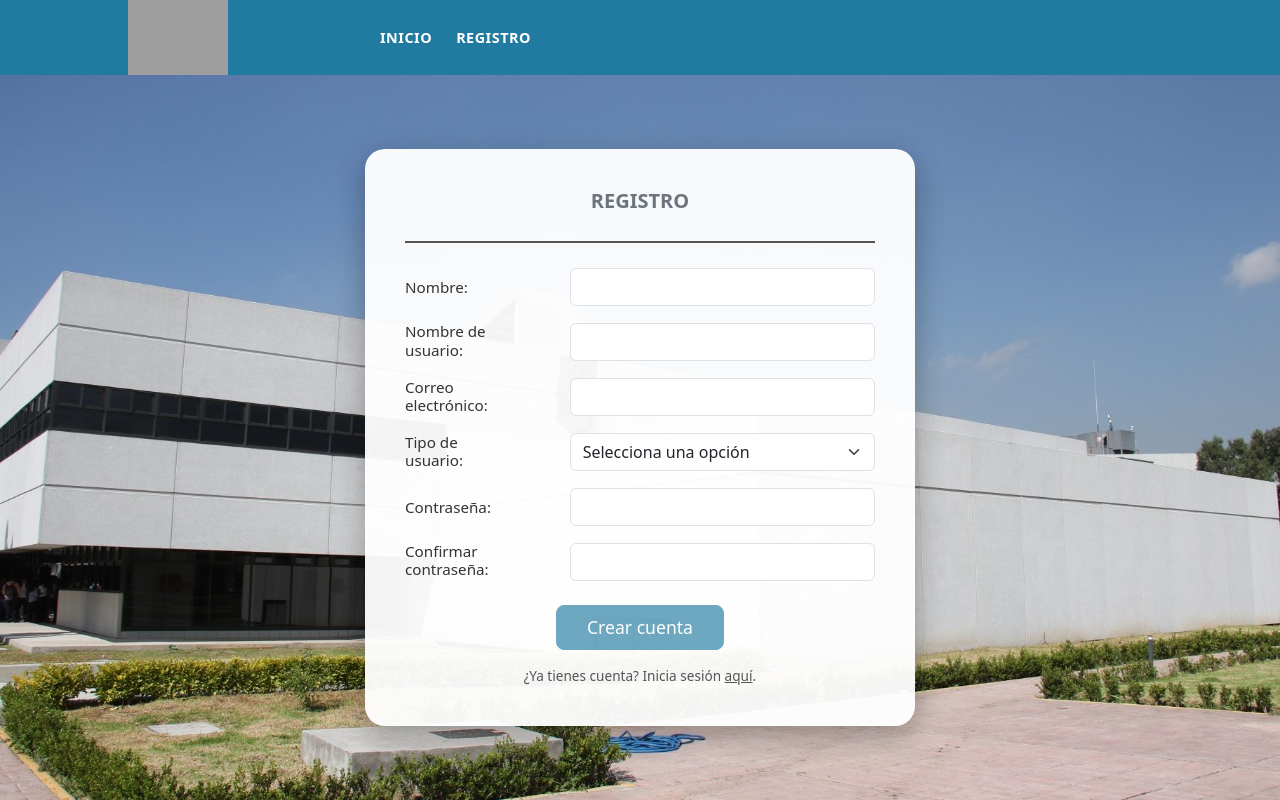
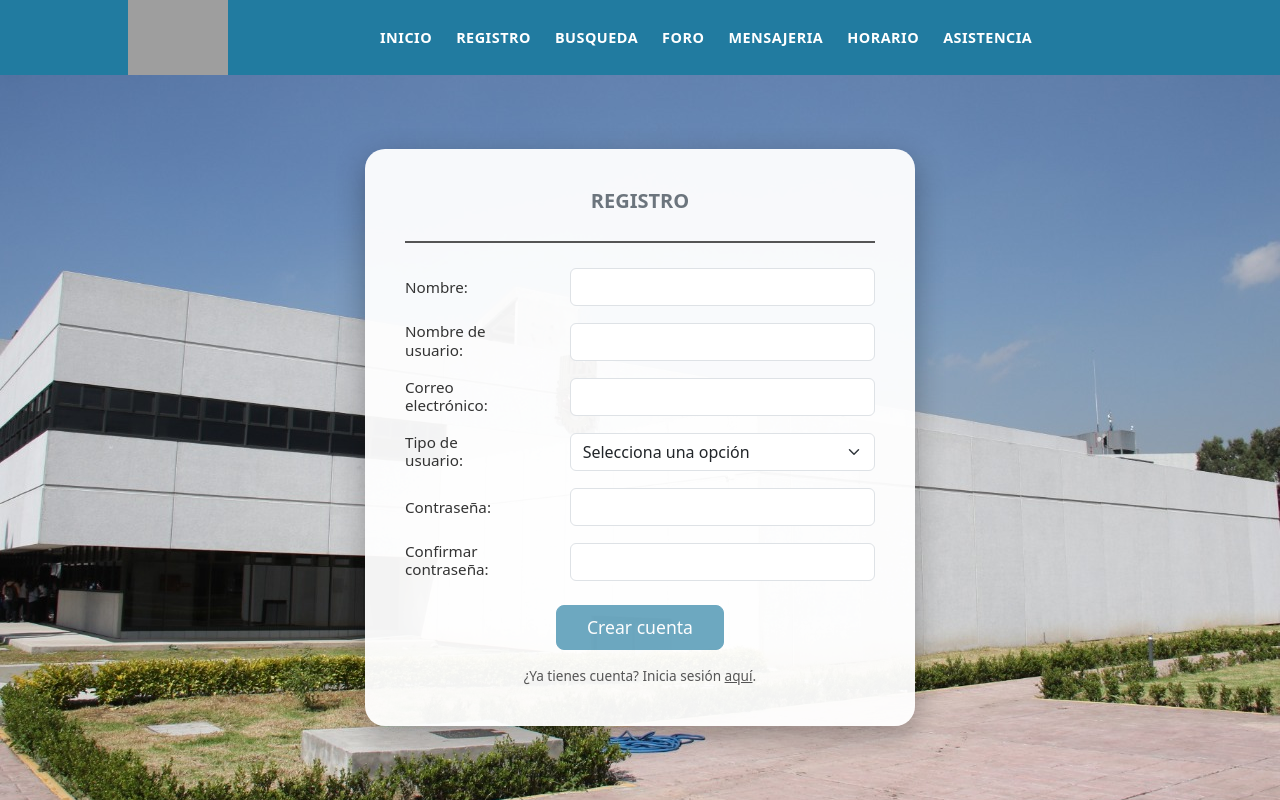
Before and after one commit to vgcrtz/escometa, an Angular app: page /registro in a window 1280 px wide. Built offline with nearby package versions, Linux system fonts and the light colour scheme; grey boxes are pictures that could not be loaded.

Commit message:
Idk, Creo que es los labels con href puestos.

```diff
--- a/src/app/barra-superior-escom/barra-superior-escom.html
+++ b/src/app/barra-superior-escom/barra-superior-escom.html
@@ -6,8 +6,13 @@
     </div>
 
     <nav class="nav-links d-flex ms-4">
-      <a href="#" class="nav-link text-white fw-bold me-4">INICIO</a>
-      <a href="#" class="nav-link text-white fw-bold">REGISTRO</a>
+      <a href="/login" class="nav-link text-white fw-bold me-4">INICIO</a>
+      <a href="/registro" class="nav-link text-white fw-bold me-4">REGISTRO</a>
+      <a href="/busqueda" class="nav-link text-white fw-bold me-4">BUSQUEDA</a>
+      <a href="/foro" class="nav-link text-white fw-bold me-4">FORO</a>
+      <a href="/mensajeria" class="nav-link text-white fw-bold me-4">MENSAJERIA</a>
+      <a href="/horario" class="nav-link text-white fw-bold me-4">HORARIO</a>
+      <a href="/asistencia" class="nav-link text-white fw-bold me-4">ASISTENCIA</a>
     </nav>
 
   </div>
--- a/src/app/login/login.html
+++ b/src/app/login/login.html
@@ -1,4 +1,3 @@
-
 <div class="bg-image" style="background-image: url('Background_IMG.jpg');">
   <!--Div global-->
   <div class="login-card">
@@ -42,7 +41,7 @@
             Ingresar
           </button>
           <p style="font-size: 13px;">
-            ¿No tienes cuenta? <a  href="">Regístrate</a>
+            ¿No tienes cuenta? <a  href="/registro">Regístrate</a>
           </p>
 
         </div>
@@ -59,7 +58,6 @@
       <div class="text-center">
         <p class="text-der">Los invitados pueden consultar información y procesos,
           además de visualizar anuncios globales pero no tienen acceso a chats privados o grupos.</p>
-
         <button class="btn-custom">
           Entrar
         </button>
--- a/src/app/registro/registro.html
+++ b/src/app/registro/registro.html
@@ -99,8 +99,7 @@
     </form>
 
     <div class="text-center footer-text mt-3">
-      ¿Ya tienes cuenta? Inicia sesión <a routerLink="/inicio">aquí</a>.
+      ¿Ya tienes cuenta? Inicia sesión <a href = "/login">aquí</a>.
     </div>
-
   </div>
 </div>
```
